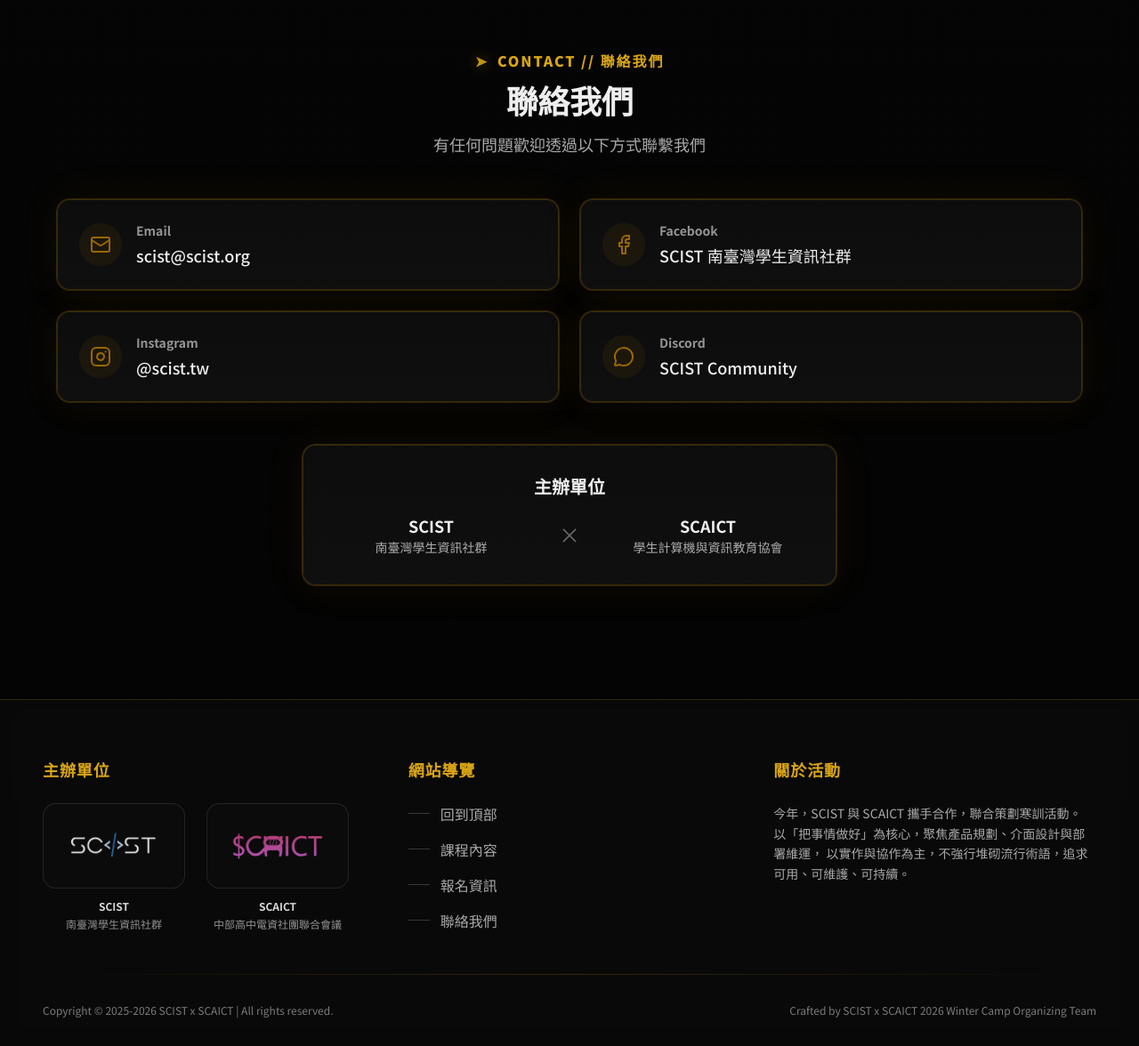
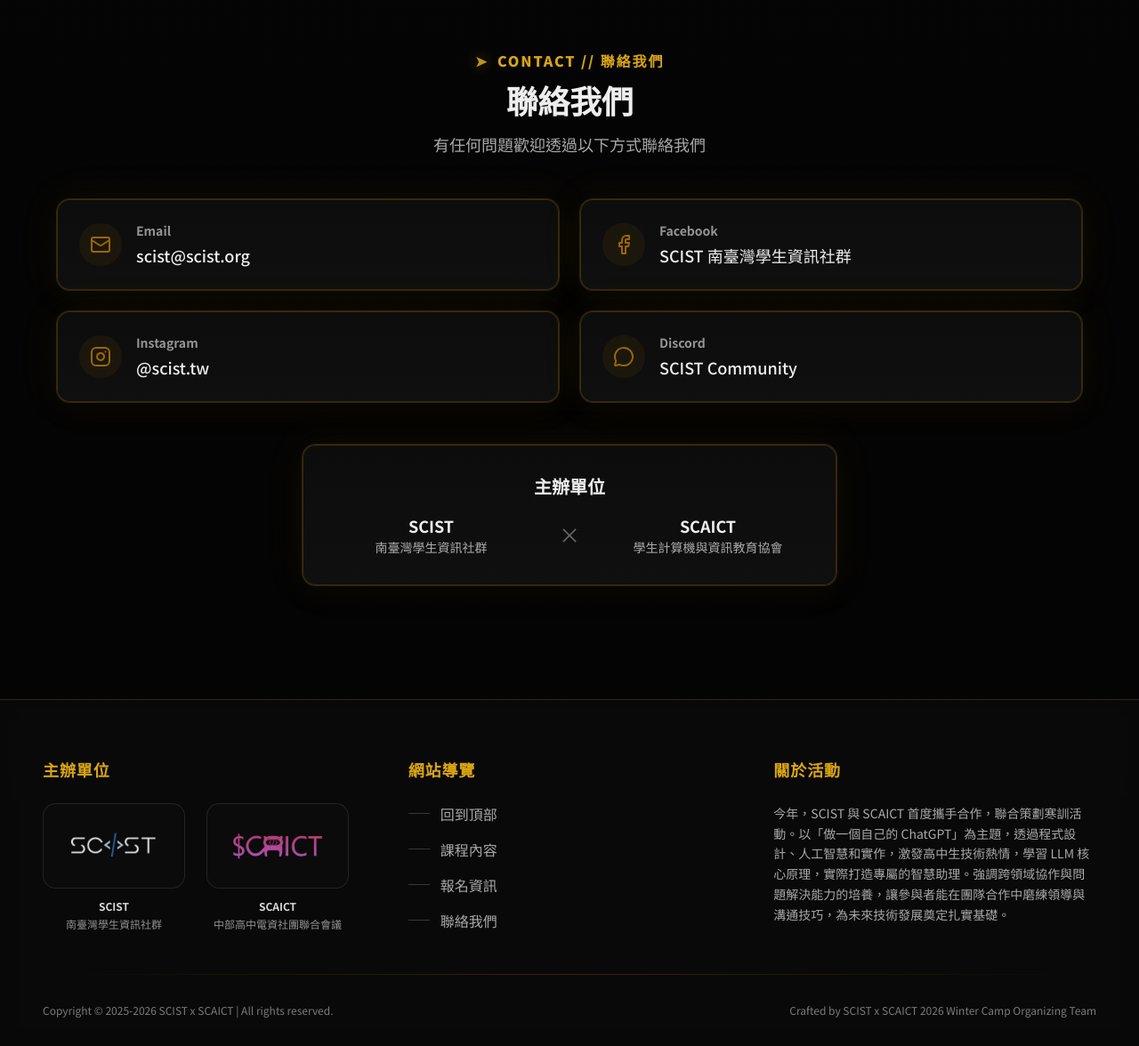
Before and after one commit to scist-tw/WinterCamp2026, a Next.js app in the folder app/: page / in a window 1280 px wide. Shown: the part 4948-6124 px from the top of the page at 89% size. Built offline with nearby package versions, Linux system fonts and the light colour scheme.

Commit message:
更新文案：調整『聯絡我們』用詞與『關於活動』說明

```diff
--- a/app/components/contact.jsx
+++ b/app/components/contact.jsx
@@ -39,7 +39,7 @@
           <div className="mb-3 flex justify-center"><span className="section-eyebrow">CONTACT // 聯絡我們</span></div>
           <h2 className="section-title text-3xl lg:text-4xl font-bold mb-4">聯絡我們</h2>
           <p className="text-foreground/70 text-lg">
-            有任何問題歡迎透過以下方式聯繫我們
+            有任何問題歡迎透過以下方式聯絡我們
           </p>
         </div>
 
--- a/app/components/footer.jsx
+++ b/app/components/footer.jsx
@@ -112,9 +112,7 @@
               關於活動
             </h3>
             <p className="text-foreground/70 text-sm leading-relaxed text-left">
-              今年，SCIST 與 SCAICT 攜手合作，聯合策劃寒訓活動。
-              以「把事情做好」為核心，聚焦產品規劃、介面設計與部署維運，
-              以實作與協作為主，不強行堆砌流行術語，追求可用、可維護、可持續。
+              今年，SCIST 與 SCAICT 首度攜手合作，聯合策劃寒訓活動。以「做一個自己的 ChatGPT」為主題，透過程式設計、人工智慧和實作，激發高中生技術熱情，學習 LLM 核心原理，實際打造專屬的智慧助理。強調跨領域協作與問題解決能力的培養，讓參與者能在團隊合作中磨練領導與溝通技巧，為未來技術發展奠定扎實基礎。
             </p>
           </div>
         </div>
```
